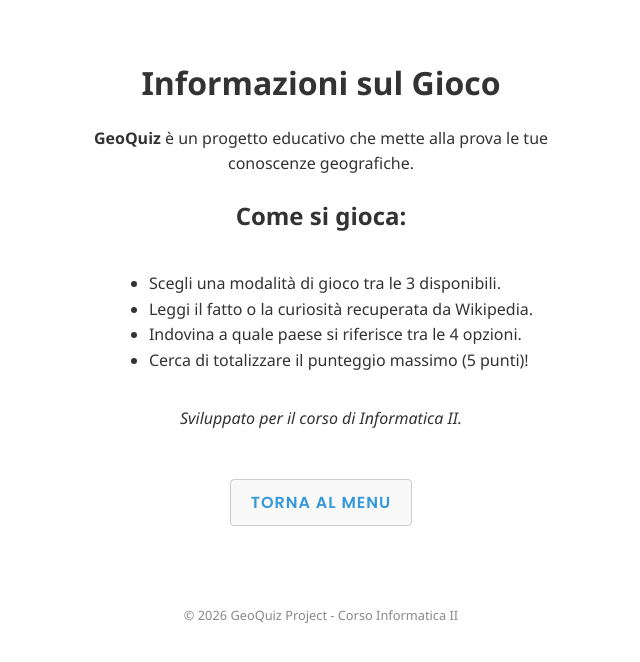
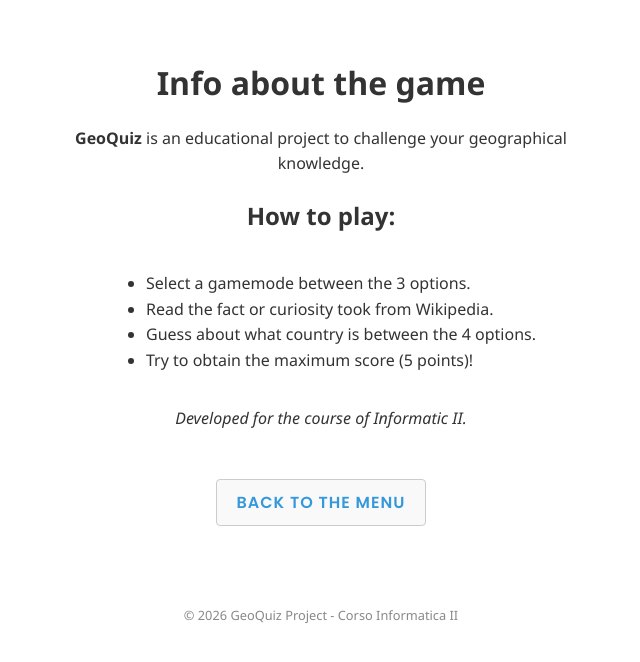
Before and after one commit to Stefans-code/Project_Inf_II, a Vue app: page /about in a window 1280 px wide. Shown: the top 662 px of the page, without its empty margins (319-959 px from the left). Built offline with nearby package versions, Linux system fonts and the light colour scheme.

Commit message:
Translated AboutView.vue

```diff
--- a/src/views/AboutView.vue
+++ b/src/views/AboutView.vue
@@ -9,20 +9,20 @@ const goHome = () => {
 
 <template>
   <div class="view-container">
-    <h1> Informazioni sul Gioco </h1>
+    <h1> Info about the game </h1>
     <div class="info-text">
-      <p><strong>GeoQuiz</strong> è un progetto educativo che mette alla prova le tue conoscenze geografiche.</p>
-      <h2> Come si gioca: </h2>
+      <p><strong>GeoQuiz</strong> is an educational project to challenge your geographical knowledge.</p>
+      <h2> How to play: </h2>
       <ul style="text-align: left; display: inline-block;">
-        <li>Scegli una modalità di gioco tra le 3 disponibili.</li>
-        <li>Leggi il fatto o la curiosità recuperata da Wikipedia.</li>
-        <li>Indovina a quale paese si riferisce tra le 4 opzioni.</li>
-        <li>Cerca di totalizzare il punteggio massimo (5 punti)!</li>
+        <li>Select a gamemode between the 3 options.</li>
+        <li>Read the fact or curiosity took from Wikipedia.</li>
+        <li>Guess about what country is between the 4 options.</li>
+        <li>Try to obtain the maximum score (5 points)!</li>
       </ul>
-      <p><em>Sviluppato per il corso di Informatica II.</em></p>
+      <p><em>Developed for the course of Informatic II.</em></p>
     </div>
     <br>
-    <button @click="goHome"> Torna al Menu </button>
+    <button @click="goHome"> Back to the Menu </button>
   </div>
 </template>
 
```
